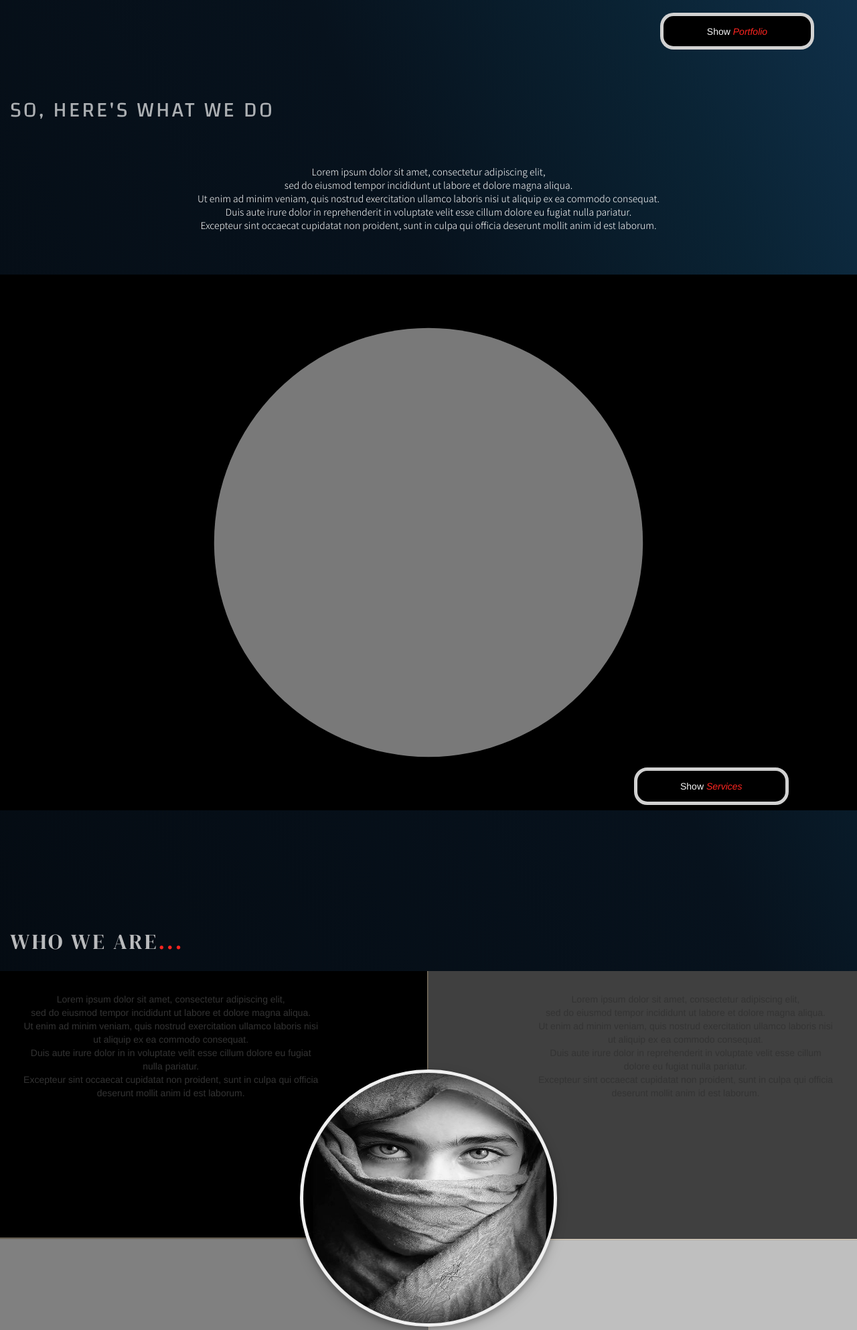
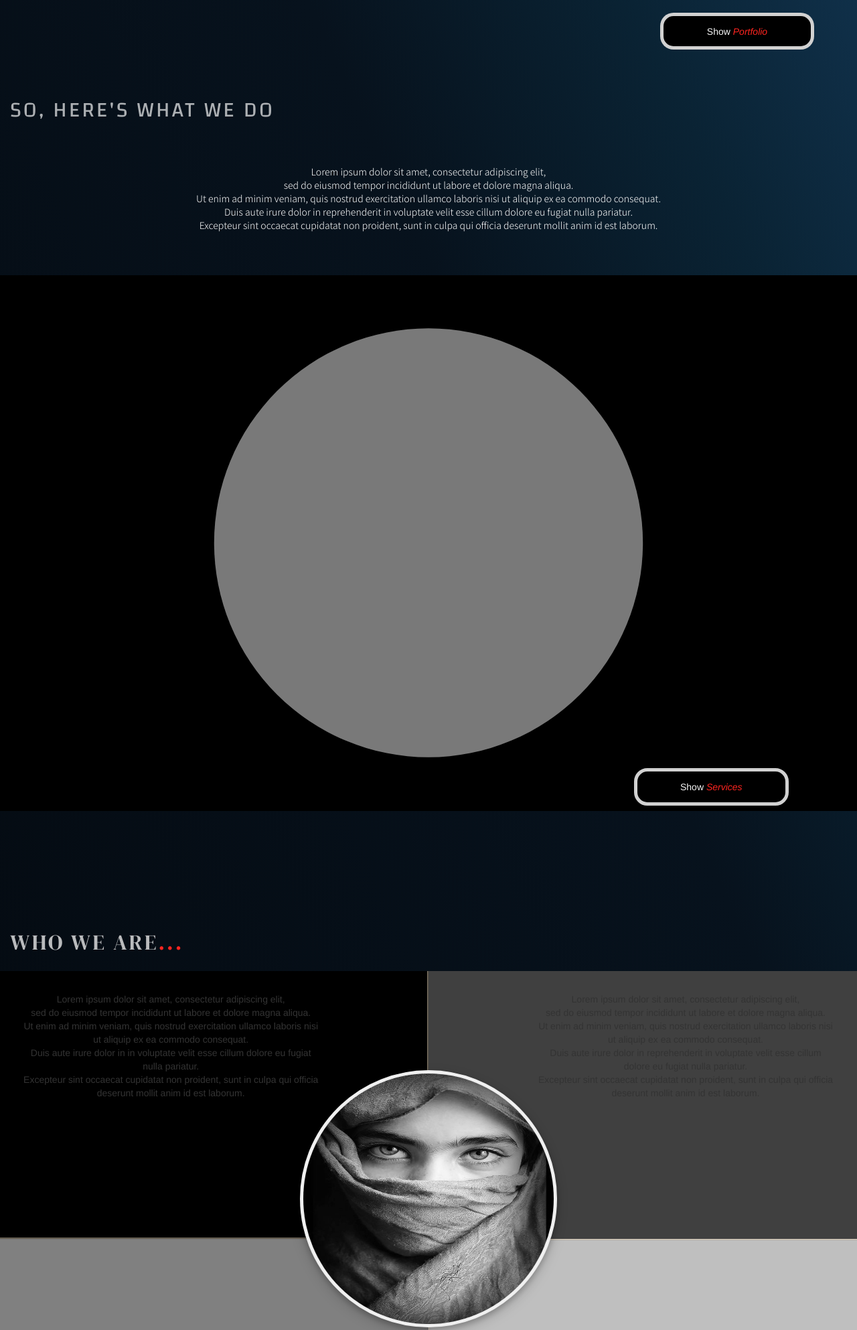
Before and after one commit to s-rac53/pixelpost, a Django app: page /home/ in a window 1280 px wide. Shown: the part 2234-4220 px from the top of the page at 67% size. Run offline with Django 3.2, Linux system fonts and the light colour scheme; some libraries are stand-ins or nearby versions.

Commit message:
seventh wave of alterations

```diff
--- a/pixelperfectpost/templates/PPP/home.html
+++ b/pixelperfectpost/templates/PPP/home.html
@@ -403,6 +403,7 @@ outline: dashed rgba(32, 32, 32, 0.85) 15px;
     text-align: center;
     margin: 5vmax 5px;
     font-family: 'Noto Sans JP', sans-serif;
+    font-size: 1.1vmax;
 
 
 }
```
